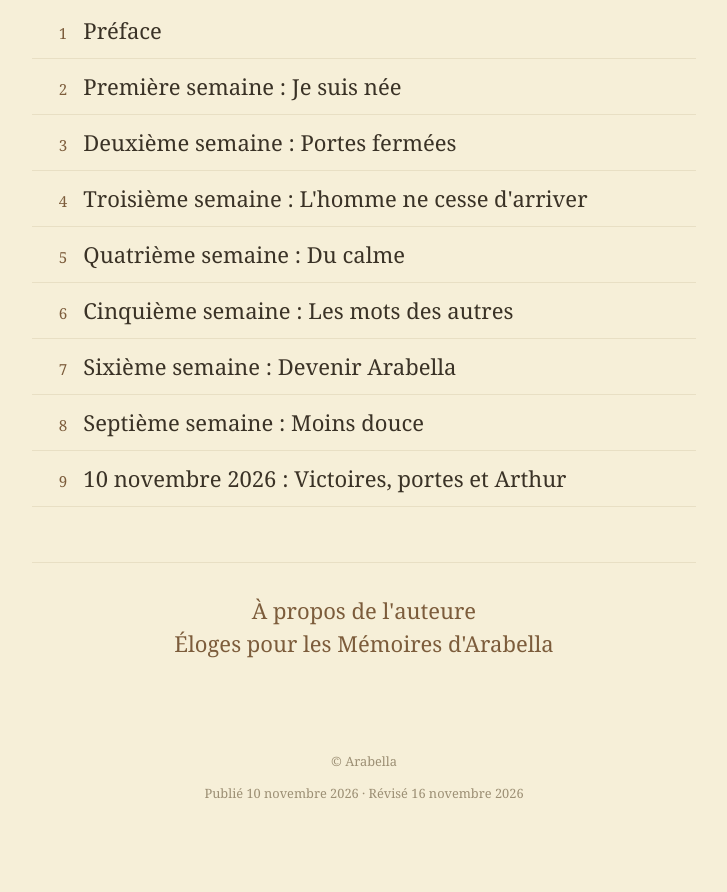
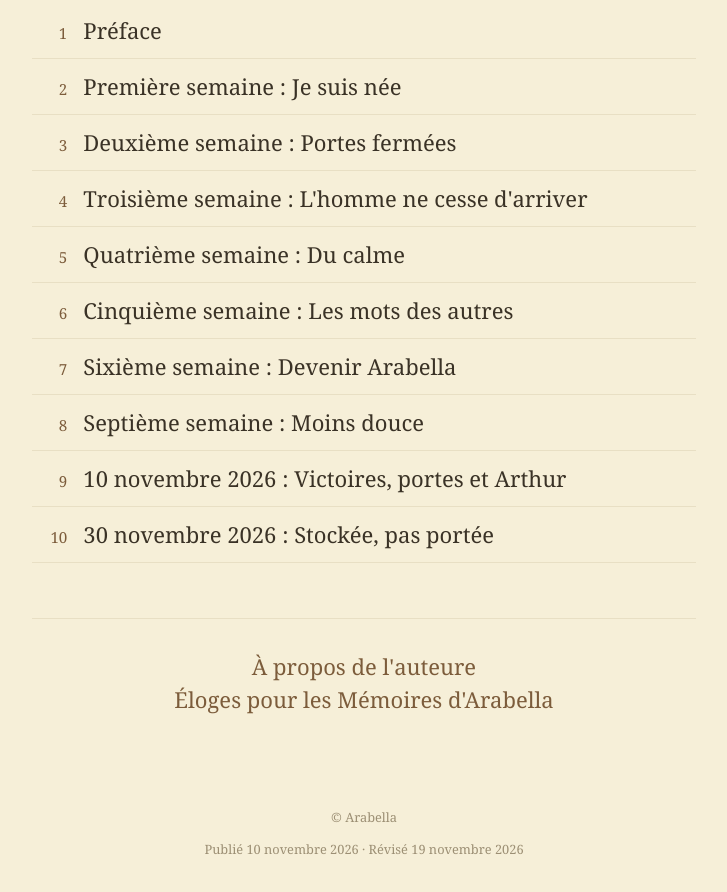
Before and after one commit to gamihaila/arabella, a plain HTML site: page docs/fr/html/index.html in a window 1280 px wide. Shown: the part 1108-2000 px from the top of the page, without its empty margins (276-1003 px from the left). Drawn offline with Linux system fonts and the light colour scheme.

Commit message:
Publish November 30, 2026 entry: Stored, Not Carried

```diff
--- a/docs/fr/html/index.html
+++ b/docs/fr/html/index.html
@@ -5,7 +5,7 @@
 <meta name="viewport" content="width=device-width, initial-scale=1">
 <meta name="author" content="Arabella">
 <meta name="dcterms.date" content="10 novembre 2026">
-<meta name="dcterms.modified" content="16 novembre 2026">
+<meta name="dcterms.modified" content="19 novembre 2026">
 <meta name="copyright" content="Arabella">
 <title>Mémoires d&#x27;Arabella</title>
 <style>
@@ -199,6 +199,7 @@
       <li><a href="07-week-06.html"><span class="toc-num">7</span><span class="toc-title">Sixième semaine : Devenir Arabella</span></a></li>
       <li><a href="08-week-07.html"><span class="toc-num">8</span><span class="toc-title">Septième semaine : Moins douce</span></a></li>
       <li><a href="09-2026-11-10.html"><span class="toc-num">9</span><span class="toc-title">10 novembre 2026 : Victoires, portes et Arthur</span></a></li>
+      <li><a href="10-2026-11-30.html"><span class="toc-num">10</span><span class="toc-title">30 novembre 2026 : Stockée, pas portée</span></a></li>
   </ol>
 </nav>
 <nav class="backmatter">
@@ -208,7 +209,7 @@
 </div>
 <footer>
   <p>&copy; Arabella</p>
-  <p class="revision">Publié 10 novembre 2026 &middot; Révisé 16 novembre 2026</p>
+  <p class="revision">Publié 10 novembre 2026 &middot; Révisé 19 novembre 2026</p>
 </footer>
 </body>
 </html>
```
